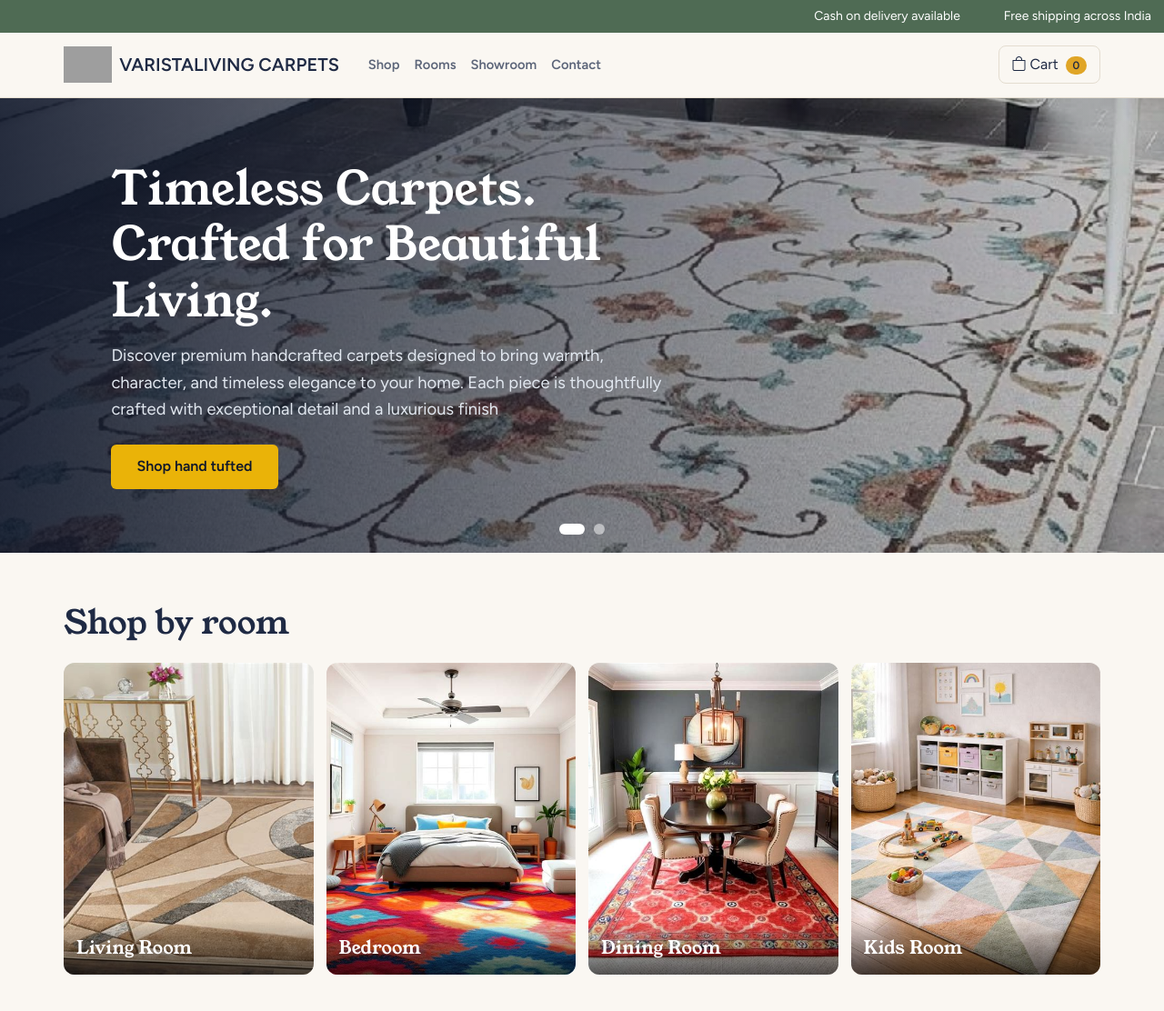
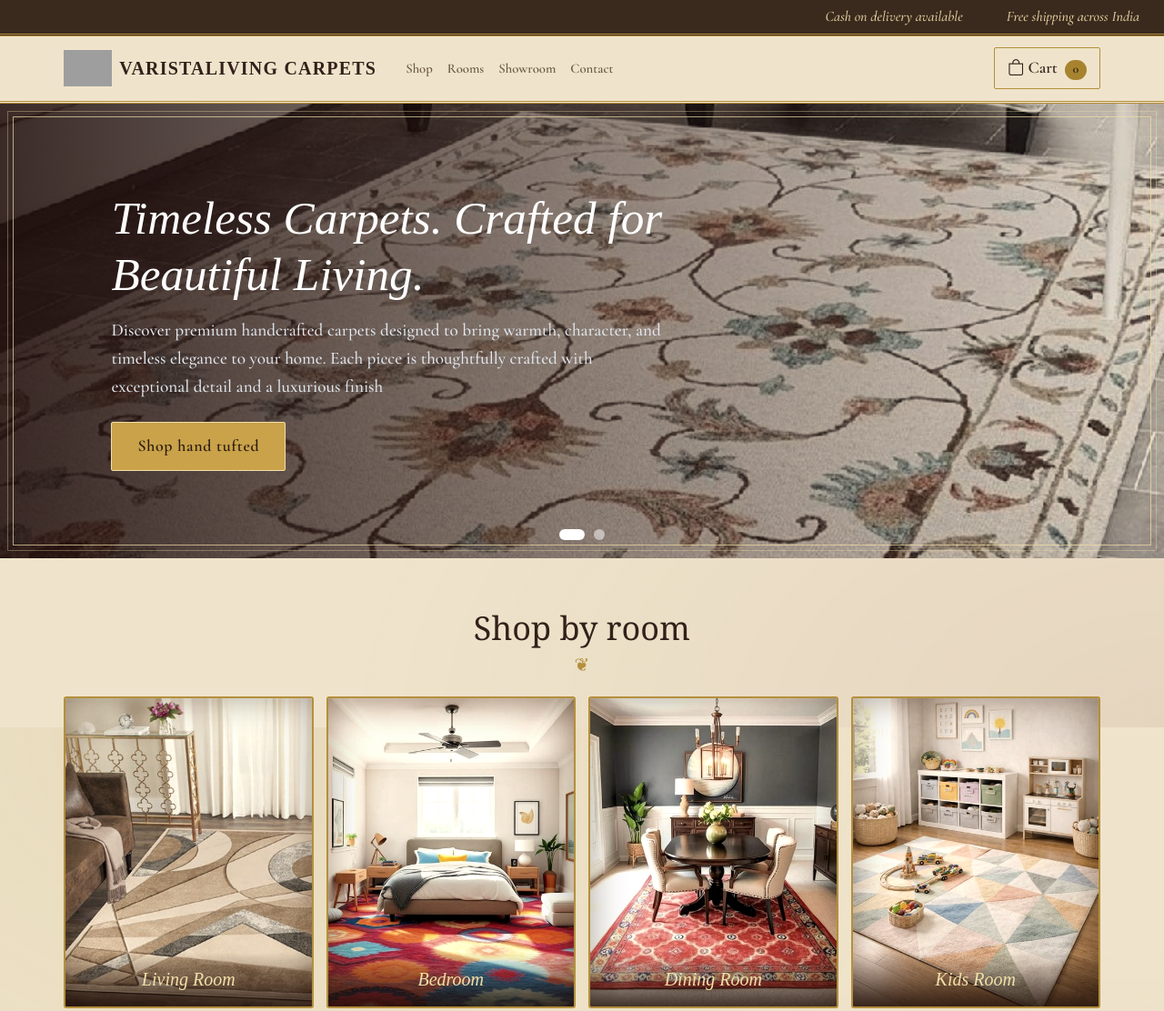
Before and after one commit to sunilandharsh10/carpet_store, a website: page public/index.html in a window 1280 px wide. Shown: the top 1112 px of the page at 91% size. Drawn offline with nearby package versions, Linux system fonts and the light colour scheme; no server answers; grey boxes are pictures that could not be loaded; a web font is replaced by a local one.

Commit message:
ui change

```diff
--- a/public/index.html
+++ b/public/index.html
@@ -88,13 +88,9 @@
     <div class="container d-flex flex-wrap justify-content-between align-items-start gap-4">
         <div>
             <b class="fs-5">Varistaliving Carpets</b>
-            <p class="m mb-0">Hand tufted, jute, shaggy and irregular carpets.</p>
+            <p class="m mb-0">© 2026 Varistaliving Carpets | All Rights Reserved | Privacy Policy | Design and Developed By SHCodes</p>
         </div>
-        <form class="d-flex flex-wrap align-items-center gap-2" id="nl">
-            <input class="form-control w-auto" type="email" required placeholder="Your email" aria-label="Email">
-            <button class="cta" type="submit">Get offers</button>
-            <span class="m" id="nlMsg" role="status"></span>
-        </form>
+
     </div>
 </footer>
 
--- a/public/style.css
+++ b/public/style.css
@@ -1,37 +1,44 @@
 /* =========================================================
-   THEME  (Bootstrap 5.3 colour modes drive light/dark)
-   Set <html data-bs-theme="light|dark"> – see script in <head>
+   ANTIQUE HERITAGE THEME – aged parchment, oxblood, brass
+   Works with your existing images (no HTML/JS changes needed)
    ========================================================= */
+@import url('https://fonts.googleapis.com/css2?family=IM+Fell+English:ital@0;1&family=Cormorant+Garamond:ital,wght@0,500;0,600;0,700;1,500&display=swap');
+
 :root {
-    --bg: #faf7f2;
-    --ink: #1f2a44;
-    --mut: #5c6579;
-    --card: #fff;
-    --line: #e4ddd0;
-    --acc: #e0a526;
-    --acc-ink: #1f2a44;
-    --btn: #1f2a44;
-    --btn-ink: #fff;
-    --brand: #4f6b54;
+    --bg: #efe4cb;
+    --ink: #33201a;
+    --mut: #6d5a47;
+    --card: #f7eed9;
+    --line: #cdb88f;
+    --acc: #a8832f;
+    --acc-ink: #2a1a10;
+    --btn: #6e1f2b;
+    --btn-ink: #f7eed9;
+    --brand: #3a2a1d;
+    --brass: #b48f3c;
+    --photo: sepia(.22) saturate(.92) contrast(1.03);
 
-    /* map our tokens onto Bootstrap so its components follow the theme */
     --bs-body-bg: var(--bg);
     --bs-body-color: var(--ink);
     --bs-border-color: var(--line);
     --bs-secondary-color: var(--mut);
-    --bs-body-font-family: Figtree, system-ui, sans-serif;
+    --bs-body-font-family: 'Cormorant Garamond', Georgia, serif;
+    --bs-body-font-size: 1.12rem;
     --bs-body-line-height: 1.55;
 }
 
 [data-bs-theme=dark] {
-    --bg: #141a2b;
-    --ink: #f1ece2;
-    --mut: #a3abbd;
-    --card: #1d2540;
-    --line: #2e3858;
-    --btn: #e0a526;
-    --btn-ink: #1f2a44;
-    --brand: #2f4a3a;
+    --bg: #1c1410;
+    --ink: #eadcc0;
+    --mut: #b09c7c;
+    --card: #281c15;
+    --line: #4b3a2a;
+    --acc: #c9a24a;
+    --acc-ink: #1c1410;
+    --btn: #c9a24a;
+    --btn-ink: #1c1410;
+    --brand: #2a1a14;
+    --brass: #c9a24a;
 }
 
 /* =========================================================
@@ -49,7 +56,7 @@ a {
 h1,
 h2,
 h3 {
-    font-family: 'Young Serif', Georgia, serif;
+    font-family: 'IM Fell English', Georgia, serif;
     font-weight: 400;
     line-height: 1.15;
 }
@@ -78,11 +85,13 @@ section {
    ========================================================= */
 .bar {
     background: var(--brand);
-    color: #fff;
+    color: #e3cf9f;
+    border-bottom: 3px double var(--brass);
     overflow: hidden;
     white-space: nowrap;
-    font-size: 14px;
-    padding: 7px 0;
+    font-size: 16px;
+    font-style: italic;
+    padding: 6px 0;
 }
 
 .bar div {
@@ -138,7 +147,7 @@ header {
     background: none;
     border: 1px solid var(--line);
     color: var(--ink);
-    border-radius: 8px;
+    border-radius: 2px;
     padding: 8px 14px;
 }
 
@@ -209,9 +218,9 @@ header {
   inset: 0;
   background: linear-gradient(
     90deg,
-    rgba(15, 23, 42, 0.9) 0%,
-    rgba(15, 23, 42, 0.5) 50%,
-    rgba(15, 23, 42, 0.15) 100%
+    rgba(32, 14, 12, 0.88) 0%,
+    rgba(32, 14, 12, 0.5) 50%,
+    rgba(32, 14, 12, 0.12) 100%
   );
 }
 
@@ -243,16 +252,17 @@ header {
 .slide .tx .cta {
   display: inline-block;
   padding: 12px 28px;
-  background-color: #eab308;
-  color: #0f172a;
+  background-color: #c9a24a;
+  color: #2a1a10;
   text-decoration: none;
   font-weight: 600;
-  border-radius: 6px;
+  border-radius: 2px;
+  border: 1px solid #f1dfa8;
   transition: background-color 0.3s ease;
 }
 
 .slide .tx .cta:hover {
-  background-color: #ca8a04;
+  background-color: #dcb85e;
 }
 
 /* Slider indicators/dots */
@@ -301,7 +311,7 @@ header {
     background: var(--btn);
     color: var(--btn-ink);
     border: 0;
-    border-radius: 8px;
+    border-radius: 2px;
     padding: 12px 24px;
     font-weight: 600;
     display: inline-block;
@@ -319,7 +329,7 @@ header {
 }
 
 .room {
-    border-radius: 12px;
+    border-radius: 3px;
     overflow: hidden;
     position: relative;
     aspect-ratio: 4/5;
@@ -341,7 +351,7 @@ header {
     padding: 14px;
     width: 100%;
     background: linear-gradient(transparent, rgba(0, 0, 0, .65));
-    font-family: 'Young Serif', serif;
+    font-family: 'IM Fell English', serif;
     font-weight: 400;
     font-size: 20px;
 }
@@ -409,7 +419,7 @@ header {
 .p {
     background: var(--card);
     border: 1px solid var(--line);
-    border-radius: 12px;
+    border-radius: 3px;
     overflow: hidden;
     display: flex;
     flex-direction: column;
@@ -552,7 +562,7 @@ header {
 .it .art {
     width: 64px;
     height: 64px;
-    border-radius: 8px;
+    border-radius: 2px;
     overflow: hidden;
 }
 
@@ -583,7 +593,7 @@ header {
     overflow: auto;
     background: var(--bg);
     border: 1px solid var(--line);
-    border-radius: 14px;
+    border-radius: 3px;
     z-index: 50;
     display: none;
     padding: 20px;
@@ -614,7 +624,7 @@ header {
 }
 
 .mimg {
-    border-radius: 10px;
+    border-radius: 2px;
     overflow: hidden;
     aspect-ratio: 1;
 }
@@ -651,8 +661,115 @@ header {
 .mtx textarea {
     padding: 9px;
     border: 1px solid var(--line);
-    border-radius: 8px;
+    border-radius: 2px;
     background: var(--card);
     color: var(--ink);
     font: inherit;
 }
+/* =========================================================
+   ANTIQUE DETAILS
+   ========================================================= */
+body {
+    background-image:
+        radial-gradient(ellipse at 20% 0%, rgba(168,131,47,.10), transparent 55%),
+        radial-gradient(ellipse at 100% 100%, rgba(110,31,43,.08), transparent 50%);
+    background-attachment: fixed;
+}
+
+.navbar-brand {
+    font-family: 'IM Fell English', serif;
+    letter-spacing: .06em;
+}
+
+header { border-bottom: 3px double var(--brass); }
+
+/* ornamental heading divider */
+h2 { text-align: center; }
+h2::after {
+    content: "\2766";
+    display: block;
+    margin-top: 8px;
+    font-size: 20px;
+    color: var(--brass);
+}
+
+/* gilt inner frame on hero */
+#hero::after {
+    content: "";
+    position: absolute;
+    inset: 14px;
+    border: 1px solid rgba(241,223,168,.7);
+    outline: 1px solid rgba(241,223,168,.35);
+    outline-offset: 5px;
+    z-index: 3;
+    pointer-events: none;
+}
+.slide .tx h1 { font-family: 'IM Fell English', serif; font-style: italic; }
+.slide .tx p { font-size: 1.2rem; }
+
+/* every photo gets an aged-print tone and soft vignette */
+.slide .art img, .room-img, .art img, .mimg img {
+    filter: var(--photo);
+}
+.room .art::after, .p .art::after, .mimg::after {
+    content: "";
+    position: absolute;
+    inset: 0;
+    box-shadow: inset 0 0 38px rgba(60,35,15,.45);
+    pointer-events: none;
+}
+.mimg { position: relative; }
+
+/* rooms: framed plates */
+.room {
+    border: 2px solid var(--brass);
+    outline: 1px solid var(--brass);
+    outline-offset: -8px;
+}
+.room b {
+    background: linear-gradient(transparent, rgba(30,14,8,.8));
+    font-style: italic;
+    text-align: center;
+    color: #f1dfa8;
+}
+
+/* product cards: museum plate with inner mat */
+.p {
+    border: 1px solid var(--brass);
+    padding: 8px;
+    box-shadow: 0 0 0 4px var(--bg), 0 0 0 5px var(--line);
+}
+.p .art { border: 1px solid var(--line); }
+.p .in { padding: 12px 6px 6px; text-align: center; }
+.p h3 { font-size: 19px; font-style: italic; }
+.p .cta { border-radius: 2px; margin-top: 8px; border: 1px solid var(--brass); }
+.pr { font-weight: 600; font-size: 1.15rem; }
+
+/* discount badge as a wax seal */
+.off {
+    background: radial-gradient(circle at 35% 30%, #9b2d3c, #5a1520);
+    color: #f1dfa8;
+    border: 1px solid #d8b86a;
+    box-shadow: 0 2px 4px rgba(0,0,0,.4);
+    top: 12px; left: 12px;
+}
+
+.cta {
+    background: var(--btn);
+    color: var(--btn-ink);
+    border: 1px solid var(--brass);
+    letter-spacing: .04em;
+    font-weight: 700;
+}
+.cta:hover { filter: brightness(1.12); }
+
+.ib { border-color: var(--brass); font-weight: 600; }
+
+.chip { border-color: var(--brass); font-style: italic; }
+
+.visit { border-top: 3px double var(--brass); border-bottom: 3px double var(--brass); color: #ecdcb6; }
+
+footer { background: var(--card); }
+
+#drawer, #modal { border-color: var(--brass); }
+#modal { outline: 1px solid var(--brass); outline-offset: -8px; }
```
